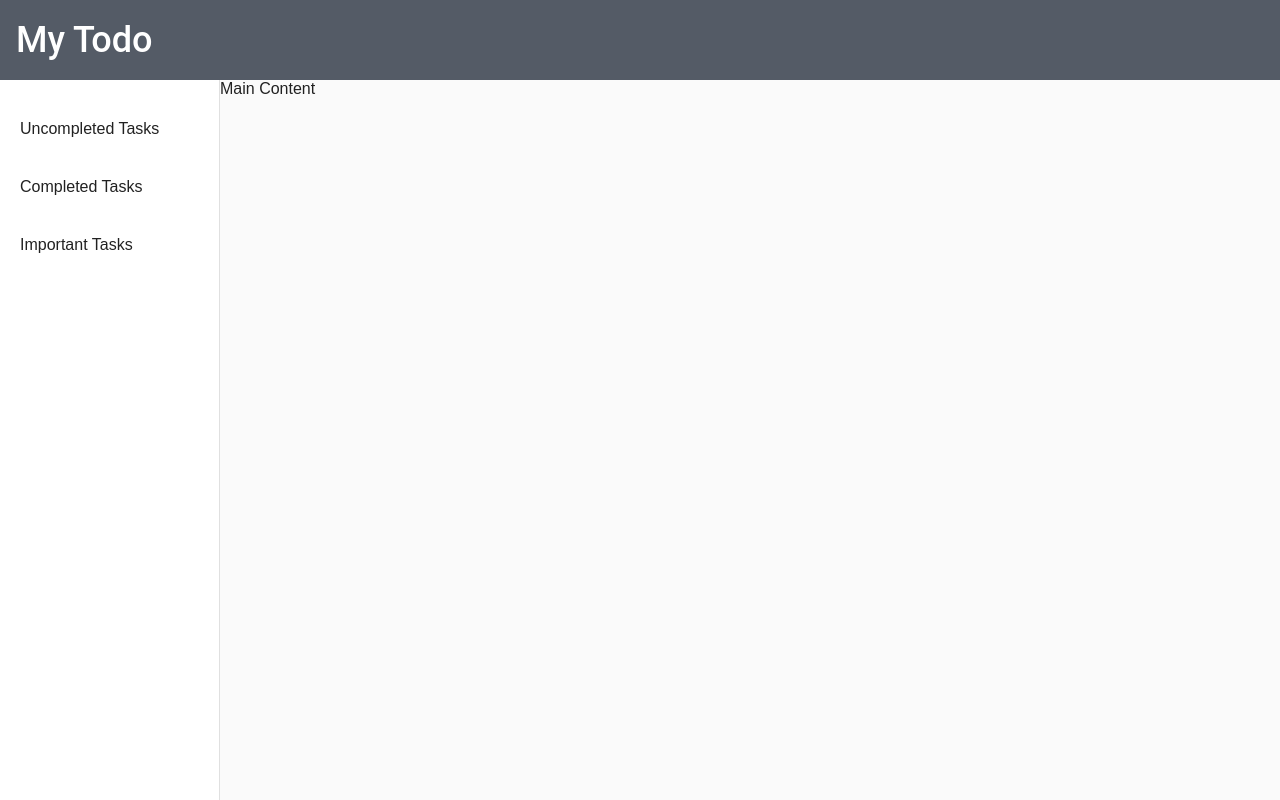
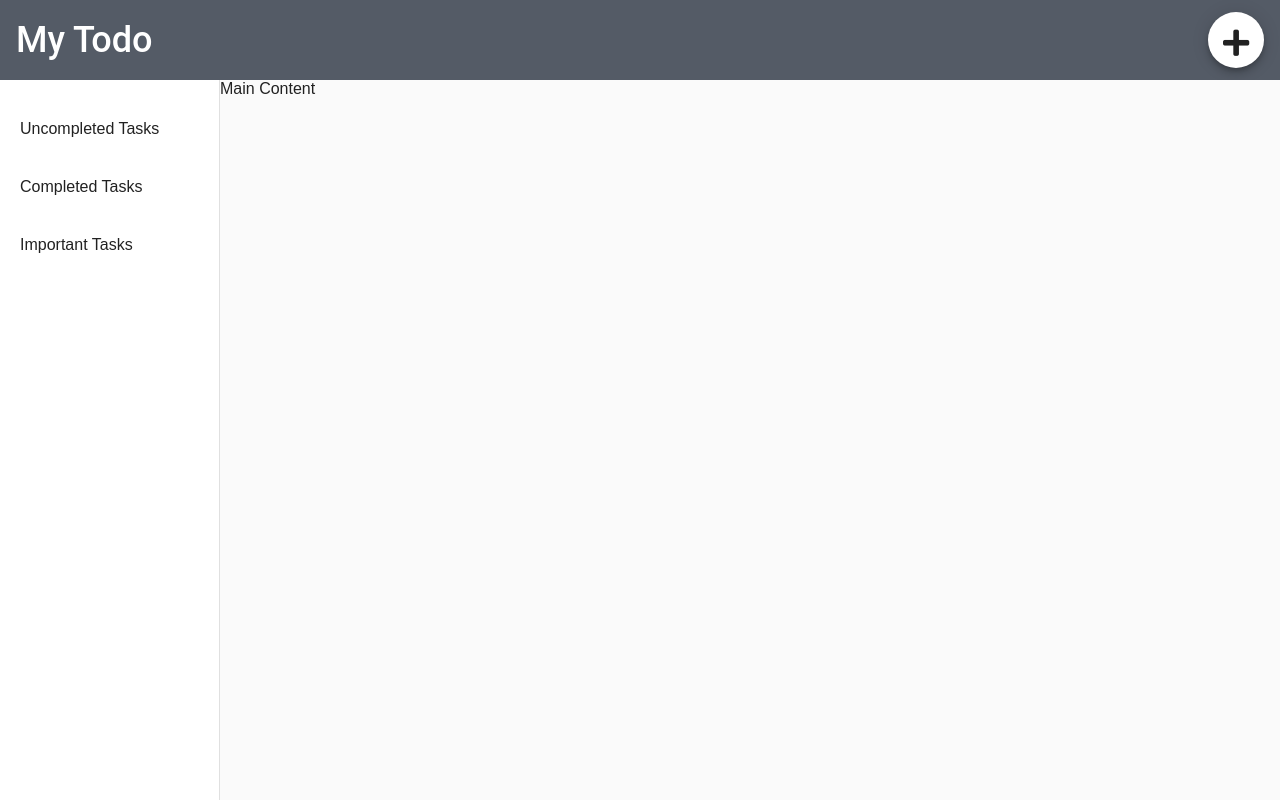
Before and after one commit to hxrxchang/learning-ngrx-app, an Angular app: page / in a window 1280 px wide. Built offline with nearby package versions, Linux system fonts and the light colour scheme.

Commit message:
set add task button

```diff
--- a/src/app/app.module.ts
+++ b/src/app/app.module.ts
@@ -9,6 +9,8 @@ import { MainPageComponent } from './pages/main-page/main-page.component';
 import { BrowserAnimationsModule } from '@angular/platform-browser/animations';
 import { MatToolbarModule } from '@angular/material/toolbar';
 import { MatSidenavModule } from '@angular/material/sidenav';
+import { MatButtonModule } from '@angular/material/button';
+import { MatDialogModule } from '@angular/material/dialog';
 
 @NgModule({
   declarations: [AppComponent, HeaderComponent, MainPageComponent],
@@ -17,7 +19,9 @@ import { MatSidenavModule } from '@angular/material/sidenav';
     BrowserAnimationsModule,
     AppRoutingModule,
     MatToolbarModule,
-    MatSidenavModule
+    MatSidenavModule,
+    MatButtonModule,
+    MatDialogModule
   ],
   providers: [],
   bootstrap: [AppComponent]
--- a/src/app/common-components/header/header.component.css
+++ b/src/app/common-components/header/header.component.css
@@ -6,5 +6,13 @@ mat-toolbar {
 #header-title {
   color: white;
   font-size: 36px;
-  /* padding: 0 0 0 20px; */
 }
+
+.spacer {
+  flex: 1 1 auto;
+}
+
+button {
+  font-size: 30px;
+  cursor: pointer;
+}
--- a/src/app/common-components/header/header.component.html
+++ b/src/app/common-components/header/header.component.html
@@ -1,3 +1,7 @@
 <mat-toolbar>
   <h1 id="header-title">{{ headerTitie }}</h1>
+  <span class="spacer"></span>
+  <button mat-fab color="white">
+    <i class="fas fa-plus"></i>
+  </button>
 </mat-toolbar>
--- a/src/index.html
+++ b/src/index.html
@@ -8,6 +8,8 @@
   <meta name="viewport" content="width=980">
   <link rel="icon" type="image/x-icon" href="favicon.ico">
   <link href="https://fonts.googleapis.com/icon?family=Material+Icons" rel="stylesheet">
+  <link rel="stylesheet" href="https://use.fontawesome.com/releases/v5.0.13/css/all.css" integrity="sha384-DNOHZ68U8hZfKXOrtjWvjxusGo9WQnrNx2sqG0tfsghAvtVlRW3tvkXWZh58N9jp"
+    crossorigin="anonymous">
 </head>
 <body>
   <app-root></app-root>
```
